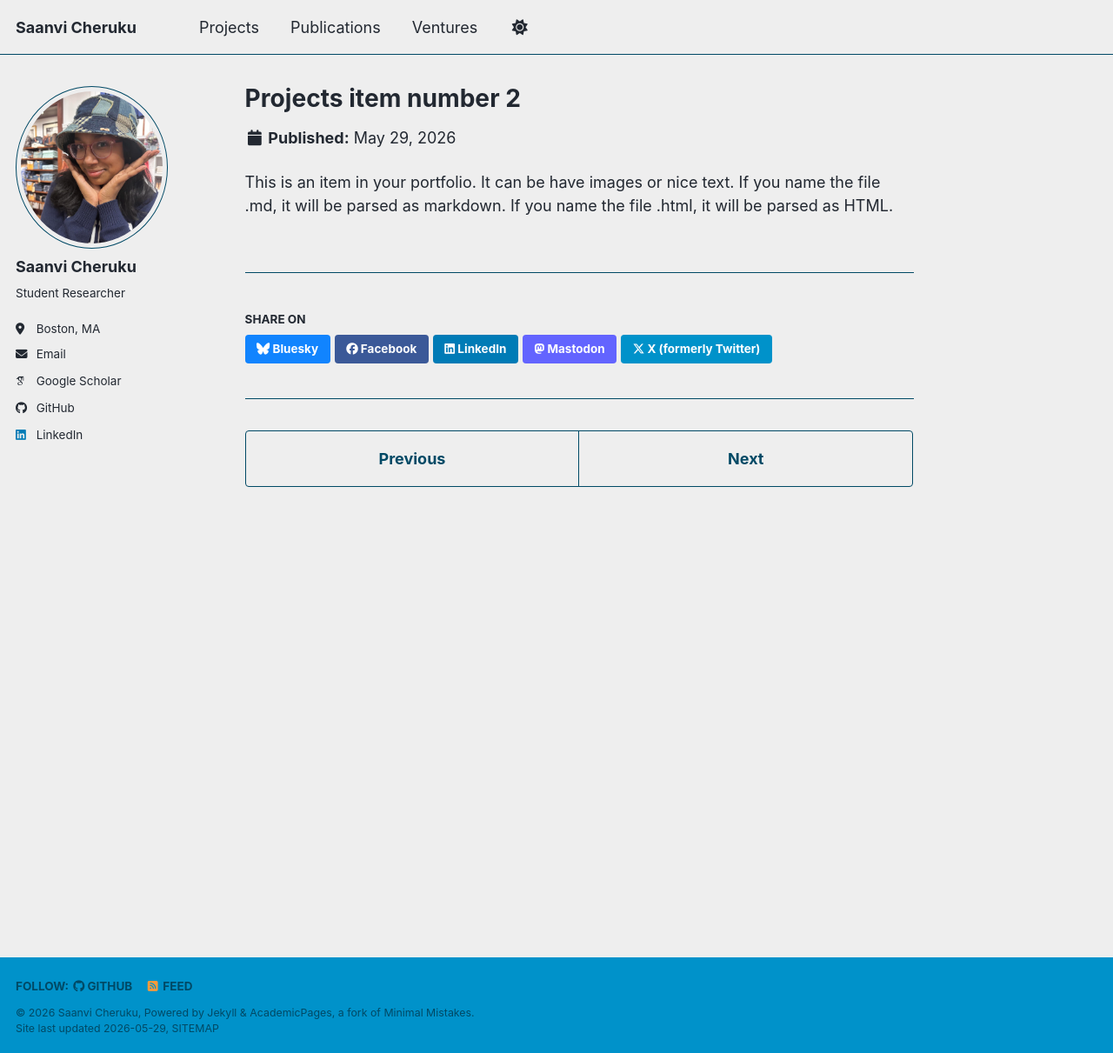
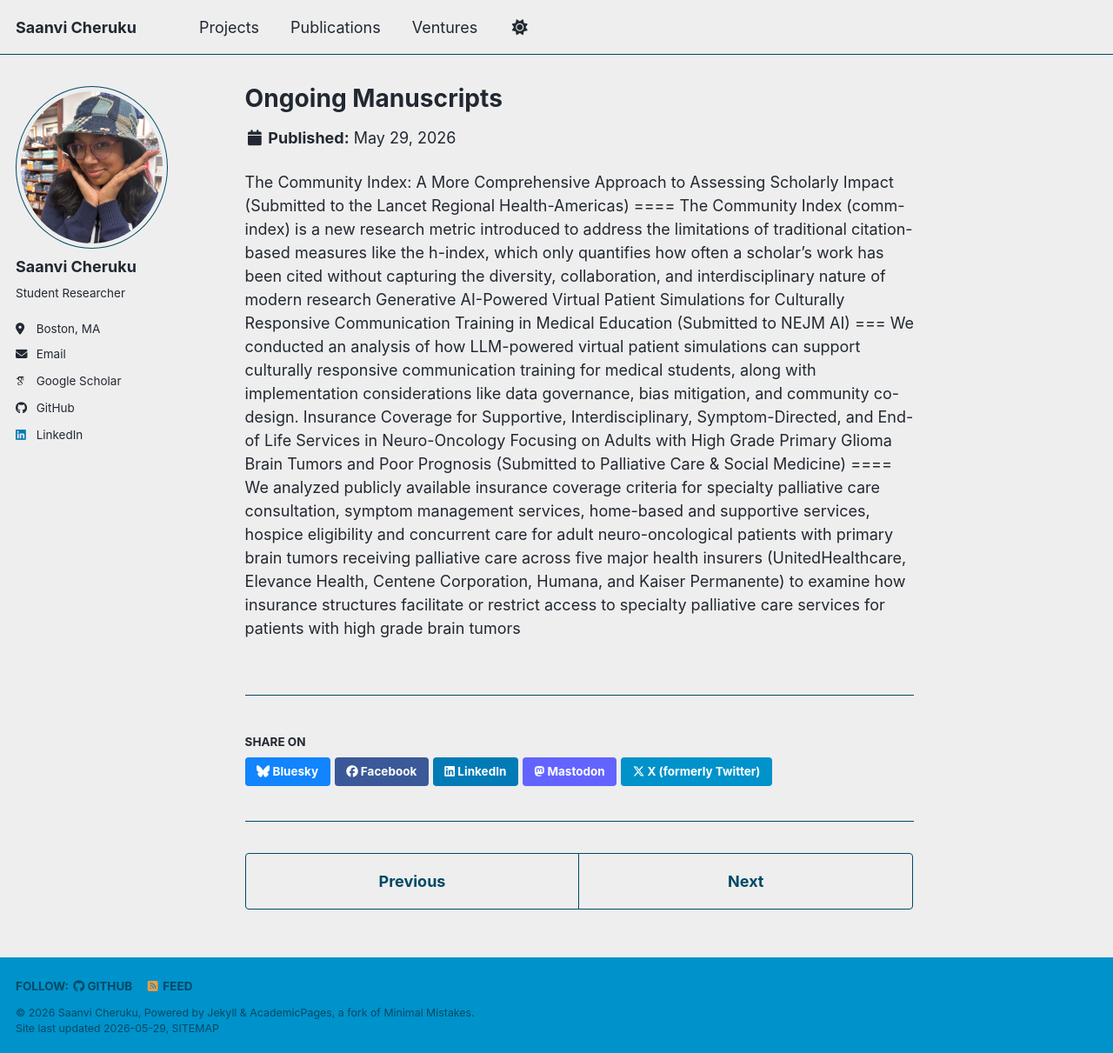
Before and after one commit to strawvivishortcake/strawvivishortcake.github.io, a Jekyll site: the page built from _portfolio/portfolio-2.html, in a window 1280 px wide and 1211 px high. Shown: the whole window at 87% size. Built offline with Jekyll 4.4.1, drawn with Linux system fonts in a browser that asks for light colours; some web fonts are replaced; a script bundle is joined from its source files by our own code; library files that are not in the unit come from our copies.

Commit message:
Update portfolio-2.html

```diff
--- a/_portfolio/portfolio-2.html
+++ b/_portfolio/portfolio-2.html
@@ -1,7 +1,18 @@
 ---
-title: "Projects item number 2"
-excerpt: "Short description of projects item number 2 <br/><img src='/images/500x300.png'>"
+title: "Ongoing Manuscripts"
+excerpt: "Projects I have worked on in the last year"
 collection: projects
 ---
 
-This is an item in your portfolio. It can be have images or nice text. If you name the file .md, it will be parsed as markdown. If you name the file .html, it will be parsed as HTML.
+The Community Index: A More Comprehensive Approach to Assessing Scholarly Impact (Submitted to the Lancet Regional Health-Americas)
+====
+The Community Index (comm-index) is a new research metric introduced to address the limitations of traditional citation-based measures like the h-index, which only quantifies how often a scholar’s work has been cited without capturing the diversity, collaboration, and interdisciplinary nature of modern research
+
+Generative AI-Powered Virtual Patient Simulations for Culturally Responsive Communication Training in Medical Education (Submitted to NEJM AI)
+===
+We conducted an analysis of how LLM-powered virtual patient simulations can support culturally responsive communication training for medical students, along with implementation considerations like data governance, bias mitigation, and community co-design.
+
+Insurance Coverage for Supportive, Interdisciplinary, Symptom-Directed, and End-of Life Services in Neuro-Oncology Focusing on Adults with High Grade Primary Glioma Brain
+Tumors and Poor Prognosis (Submitted to Palliative Care & Social Medicine)
+====
+We analyzed publicly available insurance coverage criteria for specialty palliative care consultation, symptom management services, home-based and supportive services, hospice eligibility and concurrent care for adult neuro-oncological patients with primary brain tumors receiving palliative care across five major health insurers (UnitedHealthcare, Elevance Health, Centene Corporation, Humana, and Kaiser Permanente)  to examine how insurance structures facilitate or restrict access to specialty palliative care services for patients with high grade brain tumors
```
